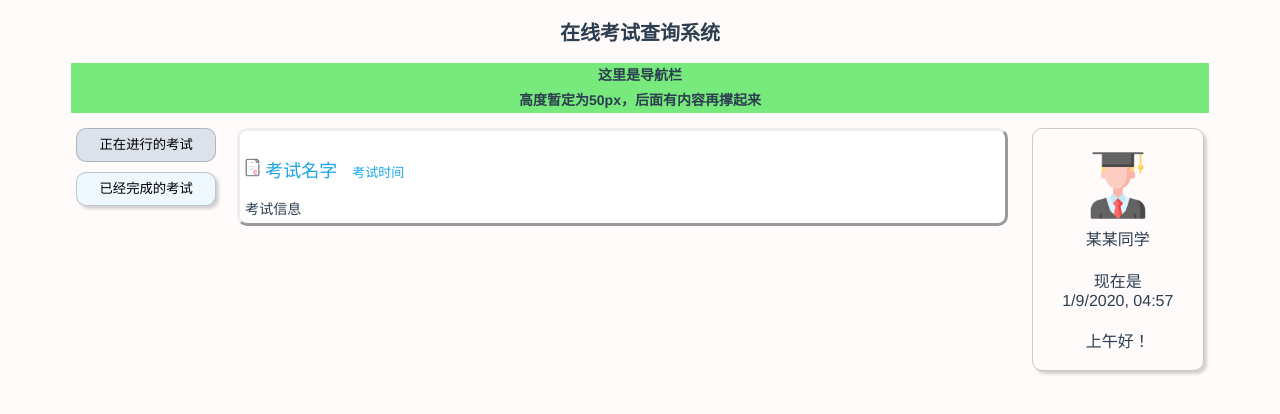
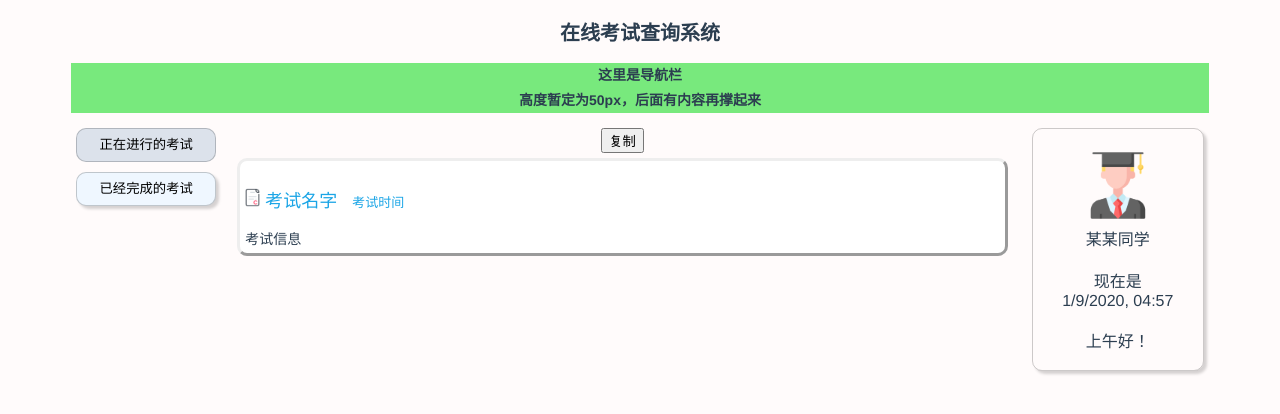
Before and after one commit to rpz-github-organization/Online-Exam-Platform-FE, a Vue app: page /index_stu in a window 1280 px wide. Shown: the top 414 px of the page. Built offline with nearby package versions, Linux system fonts and the light colour scheme.

Commit message:
realise copy

```diff
--- a/src/components/Index_stu.vue
+++ b/src/components/Index_stu.vue
@@ -10,7 +10,7 @@
         <button class="on" @click="ChangeToOn" :class="{active:isActive}">正在进行的考试</button>
         <button class="pass" @click="ChangeToPass" :class="{active:!isActive}">已经完成的考试</button>
       </div>
-      <div class="body">
+      <div class="middle">
       <On v-if="Seen" />
       <Pass v-if="!Seen" />
       </div>
@@ -138,7 +138,7 @@ export default {
       }
     }
 
-    .body{
+    .middle {
       width: 100%;
       flex-shrink: 1;
     }
--- a/src/main.js
+++ b/src/main.js
@@ -4,7 +4,6 @@ import App from './App.vue';
 import router from './router';
 import store from './store';
 
-Vue.use(axios);
 Vue.prototype.$axios = axios;
 
 Vue.config.productionTip = false;
--- a/src/views/On.vue
+++ b/src/views/On.vue
@@ -1,8 +1,8 @@
 <template>
-  <div class="body">
+  <div id="middle">
     <!-- <div/> class="top">考试安排表</div> -->
-    <!-- <button @click="copy" >复制</button> -->
-    <div class="exam" id="exam">
+    <button @click="copy" >复制</button>
+    <div id="exam">
       <div class="one">
         <div class="name">
           <img src="../assets/exam.png" alt="exam" />
@@ -20,25 +20,25 @@ export default {
   name: 'On',
   data() {
     return {
-      jock: '笑话',
       name: '考试名字',
       time: '考试时间',
       detail: '考试信息',
     };
   },
   // 尝试复制exam节点
-  // methods: {
-  //   copy() {
-  //     const exam = document.getElementById('exam');
-  //     const newExam = exam.cloneNode(true);
-  //     newExam.appendChild(exam);
-  //   },
-  // },
+  methods: {
+    copy() {
+      const middle = document.getElementById('middle');
+      const oldExam = document.getElementById('exam');
+      const newExam = oldExam.cloneNode(true);
+      middle.appendChild(newExam);
+    },
+  },
 };
 </script>
 
 <style lang="less" scoped>
-.body {
+#middle {
   margin: 15px 1px;
   width: 100%;
   flex-direction: column;
@@ -48,7 +48,7 @@ export default {
   //     height: 40px;
   //     line-height: 40px;
   //   }
-  .exam {
+  #exam {
     display: flex;
     flex-direction: column;
     border-radius: 10px;
```
